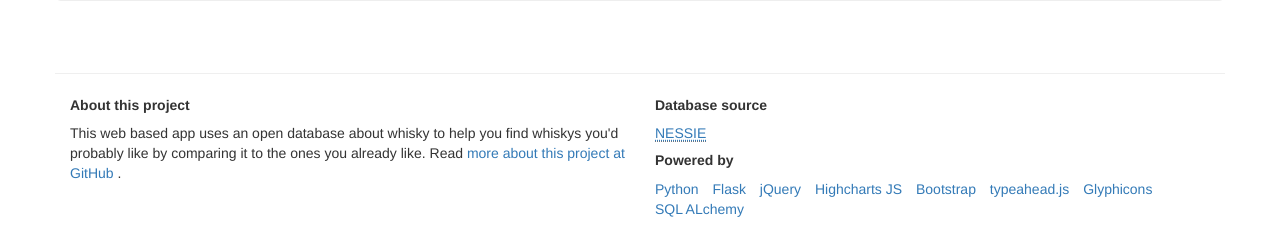
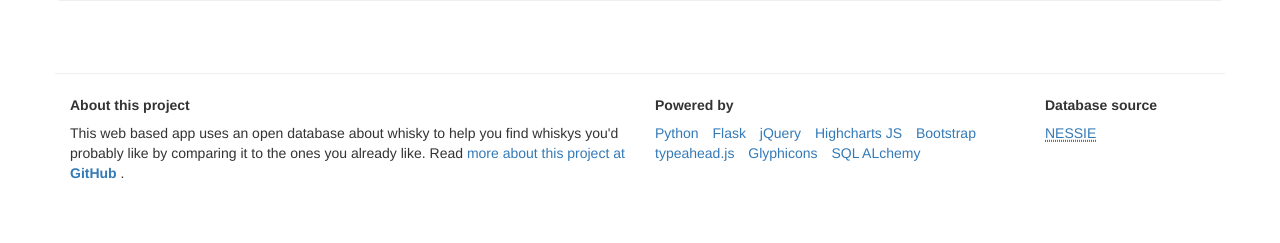
Before and after one commit to cuducos/whiskyton, a Flask app: page / in a window 1280 px wide. Shown: the part 587-830 px from the top of the page. After the commit the page ends 766 px from the top, so only its background shows below. Run offline with Flask 2, Linux system fonts and the light colour scheme; data that the repository does not hold is empty; some libraries are stand-ins or nearby versions.

Commit message:
Minor changes in the #footer

```diff
--- a/app/templates/base.html
+++ b/app/templates/base.html
@@ -64,23 +64,12 @@
 						 	probably like by comparing it to the ones
 						 	you already like. Read
 						 	<a href="http://github.com/cuducos/whiskyton">
-						 		more about this project at GitHub
+						 		more about this project at <strong>GitHub</strong>
 						 	</a>.
 						 </p>
 					</div>
 
-					<div class="col-xs-12 col-md-6">
-
-						<h4 class="h5">Database source</h4>
-						<ul class="list-inline">
-							<li>
-								<a href="https://www.mathstat.strath.ac.uk/outreach/nessie/nessie_whisky.html">
-									<abbr title="Network Example Source Supporting Innovative Experimentation from the University of Strathclyde, Glasgow">
-										NESSIE
-									</abbr>
-								</a>
-							</li>
-						</ul>
+					<div class="col-xs-12 col-md-4">
 
 						<h4 class="h5">Powered by</h4>
 						<ul class="list-inline">
@@ -111,6 +100,19 @@
 						</ul>
 					</div>
 
+					<div class="col-xs-12 col-md-2">
+
+						<h4 class="h5">Database source</h4>
+						<ul class="list-inline">
+							<li>
+								<a href="https://www.mathstat.strath.ac.uk/outreach/nessie/nessie_whisky.html">
+									<abbr title="Network Example Source Supporting Innovative Experimentation from the University of Strathclyde, Glasgow">NESSIE</abbr>
+								</a>
+							</li>
+						</ul>
+
+					</div>
+
 				</div><!-- #footer -->
 
             </div><!-- div.container -->
```
